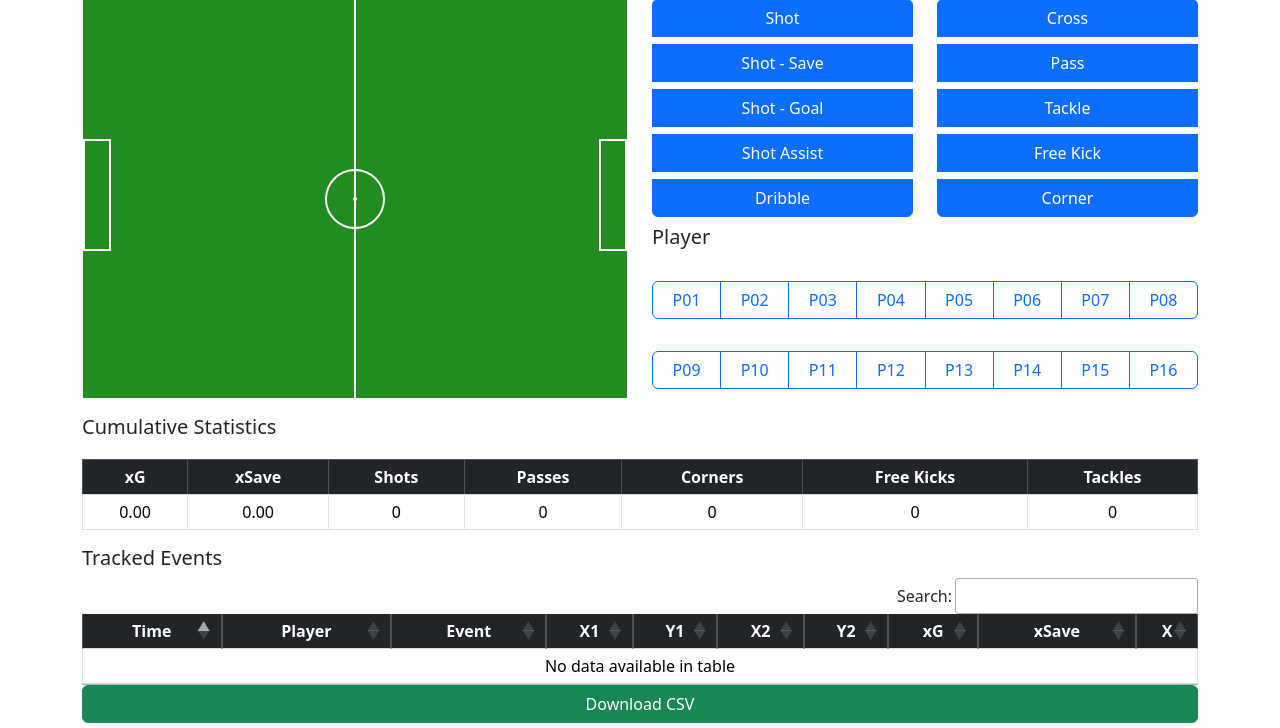
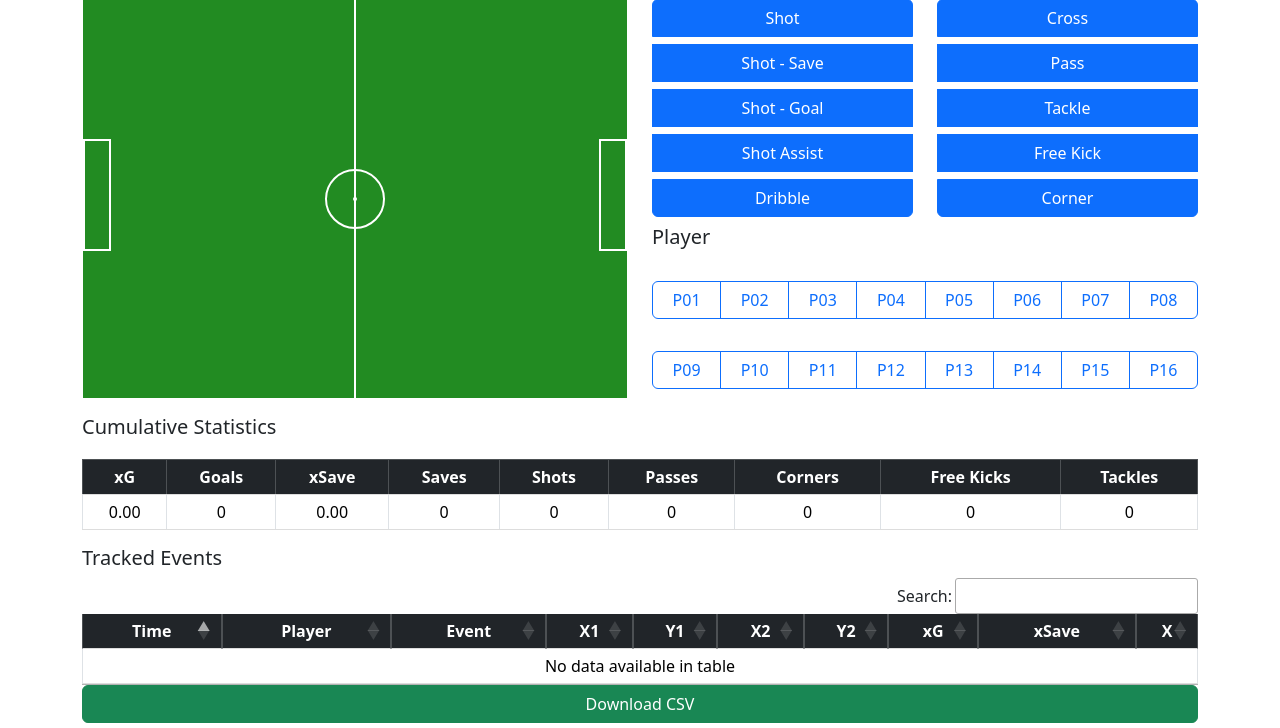
Before and after one commit to indicium15/event-tracker, a Flask app: page / in a window 1280 px wide. Shown: the part 57-785 px from the top of the page. Run offline with Flask 3, Linux system fonts and the light colour scheme; some libraries are stand-ins or nearby versions.

Commit message:
Added cumulative goals and saves

```diff
--- a/static/index.js
+++ b/static/index.js
@@ -46,19 +46,21 @@ $(document).ready(function () {
             );
         }
     }
-    table.on('draw', function() {
+    table.on('draw', function () {
         updateCumulativeValues();
     });
     updateCumulativeValues();
 });
 
-function updateCumulativeValues(){
+function updateCumulativeValues() {
     var filteredData = table.rows({ search: 'applied' }).data();
     console.log("filteredData");
     console.log(filteredData[0]);
     // Initialize your cumulative values
     var totalXG = 0;
+    var totalGoals = 0;
     var totalXSave = 0;
+    var totalSaves = 0;
     var totalShots = 0;
     var totalFreeKicks = 0;
     var totalPasses = 0;
@@ -66,26 +68,33 @@ function updateCumulativeValues(){
     var totalTackles = 0;
 
     // Calculate cumulative values
-    filteredData.each(function(value, index) {
+    filteredData.each(function (value, index) {
         totalXG += parseFloat(value[7]) || 0;
         totalXSave += parseFloat(value[8]) || 0;
         // Update the counts based on your data structure and what constitutes a shot, free kick, etc.
         if (value[2].includes('Shot')) {
             totalShots++;
+            if (value[2] == "Shot-Goal") {
+                totalGoals++;
+            } else if (value[2] == "Shot-Save") {
+                totalSaves++;
+            }
         } else if (value[2] == 'Free Kick') {
             totalFreeKicks++;
-        } else if (value[2] == "Pass"){
+        } else if (value[2] == "Pass") {
             totalPasses++;
-        } else if (value[2] == "Corner"){
+        } else if (value[2] == "Corner") {
             totalCorners++;
-        } else if (value[2] == "Tackle"){
+        } else if (value[2] == "Tackle") {
             totalTackles++;
         }
     });
 
     // Update the cumulative table
     $('#cumulative-xg').text(totalXG.toFixed(2));
+    $('#cumulative-goals').text(totalGoals);
     $('#cumulative-xsave').text(totalXSave.toFixed(2));
+    $('#cumulative-saves').text(totalSaves);
     $('#cumulative-shots').text(totalShots);
     $('#cumulative-passes').text(totalPasses);
     $('#cumulative-corners').text(totalCorners);
--- a/templates/index.html
+++ b/templates/index.html
@@ -214,7 +214,9 @@
           <thead class="table-dark">
             <tr>
               <th scope="col">xG</th>
+              <th scope="col">Goals</th>
               <th scope="col">xSave</th>
+              <th scope="col">Saves</th>
               <th scope="col">Shots</th>
               <th scope="col">Passes</th>
               <th scope="col">Corners</th>
@@ -225,7 +227,9 @@
           <tbody>
             <tr>
               <td id="cumulative-xg">0</td>
+              <td id="cumulative-goals">0</td>
               <td id="cumulative-xsave">0</td>
+              <td id="cumulative-saves">0</td>
               <td id="cumulative-shots">0</td>
               <td id="cumulative-passes">0</td>
               <td id="cumulative-corners">0</td>
```
